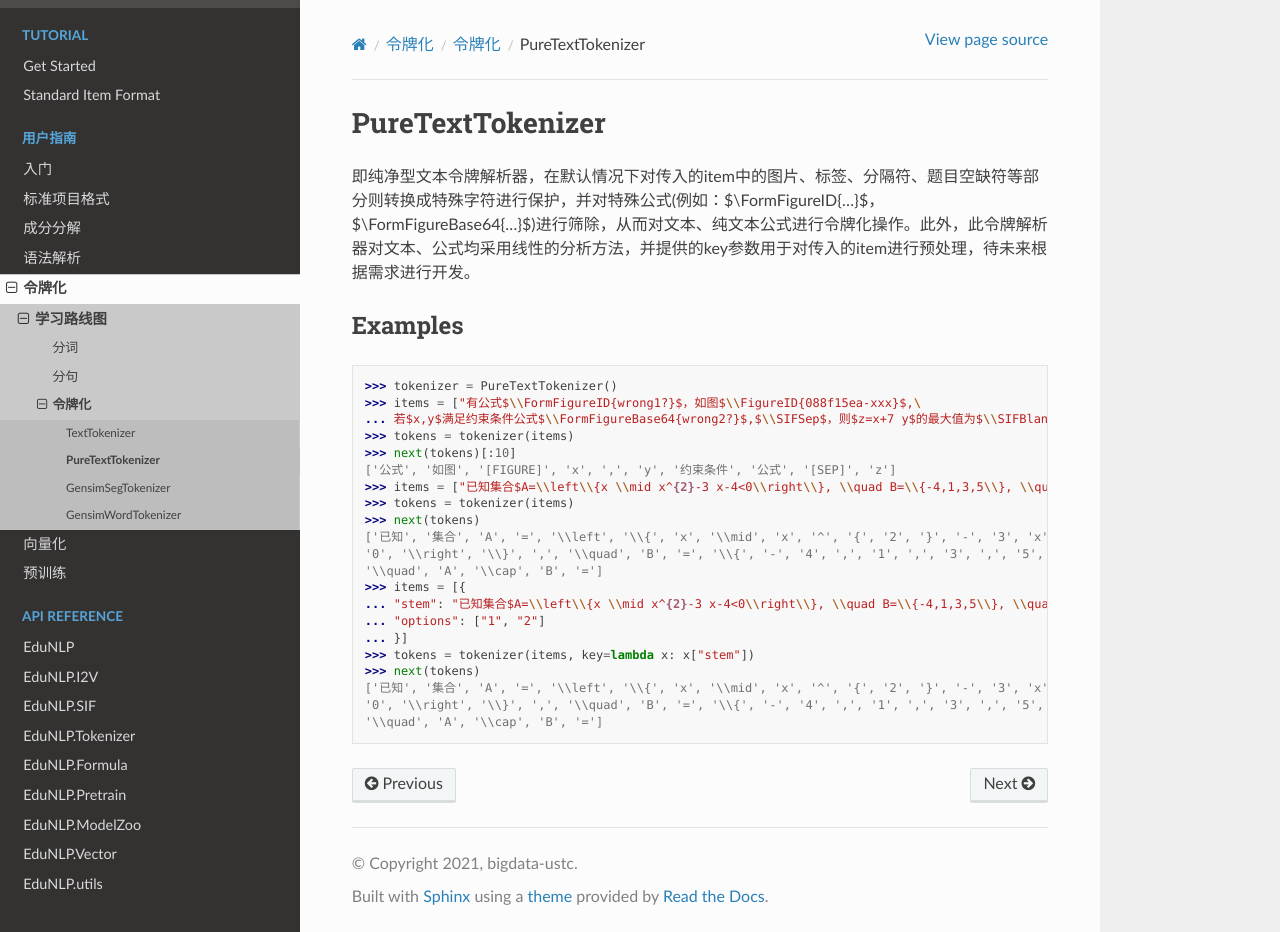
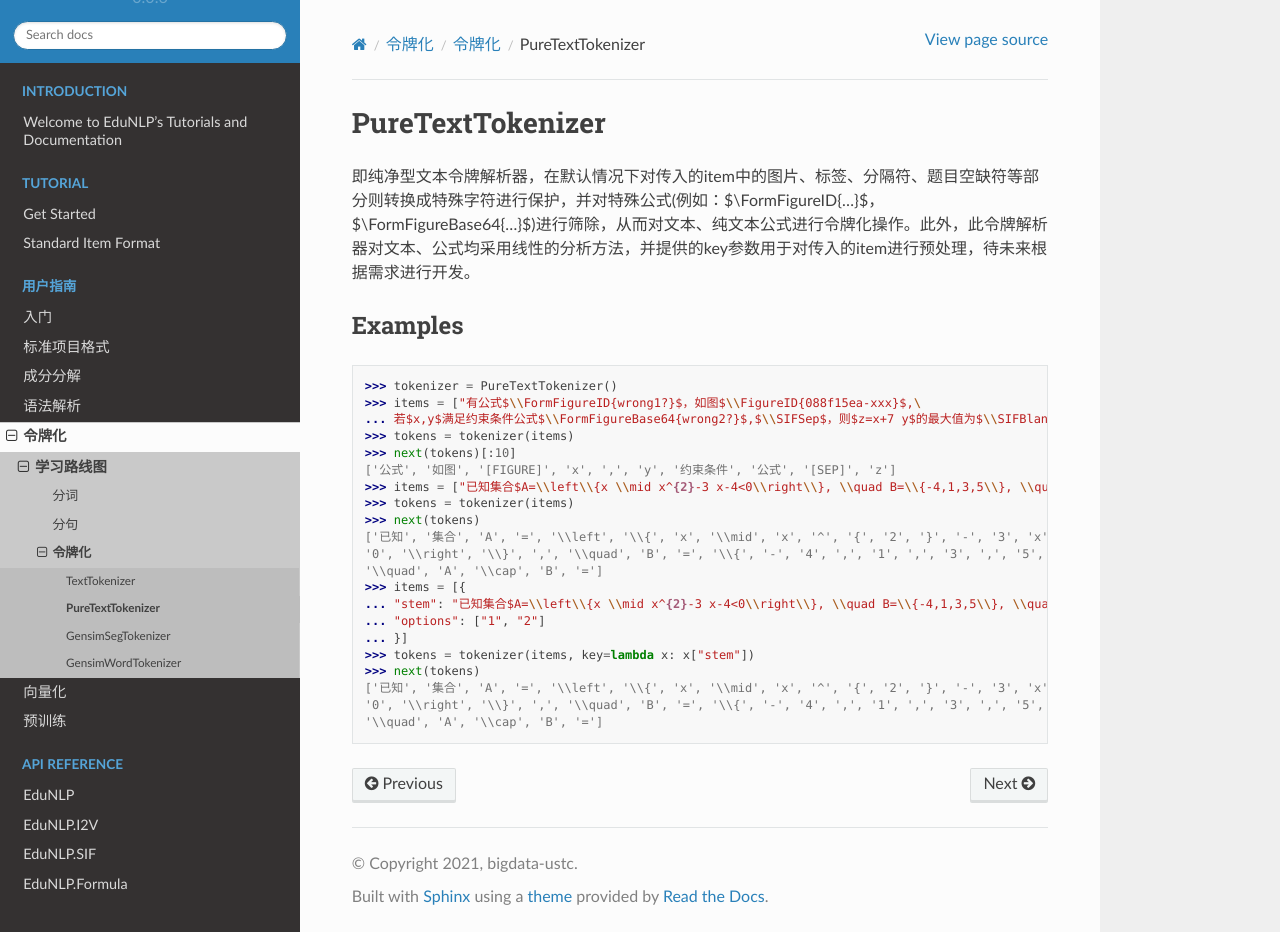
Before and after one commit to bigdata-ustc/EduNLP, a Sphinx documentation site: the page built from docs/source/tutorial/zh/tokenization/PureTextTokenizer.ipynb, in a window 1280 px wide and 932 px high. Built offline with Sphinx 7.4.7 and the Read the Docs theme 2.0.0, drawn with Linux system fonts in a browser that asks for light colours; pages that are not in the unit, such as notebooks, are missing from menus; the version number is read from the project's files by our own code.

Commit message:
Revert "[DOC]Update documents"

```diff
--- a/docs/source/api/ModelZoo.rst
+++ /dev/null
@@ -1,16 +0,0 @@
-EduNLP.ModelZoo
-==============
-
-rnn
------------
-
-.. automodule:: EduNLP.ModelZoo.rnn
-   :members:
-   :imported-members:
-
-utils
------------
-
-.. automodule:: EduNLP.ModelZoo.utils
-   :members:
-   :imported-members:
--- a/docs/source/api/pretrain.rst
+++ /dev/null
@@ -1,6 +0,0 @@
-EduNLP.Pretrain
-==================
-
-.. automodule:: EduNLP.Pretrain
-   :members:
-   :imported-members:
--- a/docs/source/api/tokenizer.rst
+++ /dev/null
@@ -1,6 +0,0 @@
-EduNLP.Tokenizer
-=====================================
-
-.. automodule:: EduNLP.Tokenizer
-   :members:
-   :imported-members:
--- a/docs/source/api/utils.rst
+++ /dev/null
@@ -1,6 +0,0 @@
-EduNLP.utils
-====================
-
-.. automodule:: EduNLP.utils
-   :members:
-   :imported-members:
--- a/docs/source/api/vector.rst
+++ /dev/null
@@ -1,9 +0,0 @@
-EduNLP.Vector
-==========================
-
-Vector
----------------
-
-.. automodule:: EduNLP.Vector
-   :members:
-   :imported-members:
--- a/docs/source/index.rst
+++ b/docs/source/index.rst
@@ -167,9 +167,4 @@ If this repository is helpful for you, please cite our work
    api/index
    api/i2v
    api/sif
-   api/tokenizer
    api/formula
-   api/pretrain
-   api/ModelZoo
-   api/vector
-   api/utils
```
Also changed, not shown: docs/source/api/index.rst (+0 -41 lines), docs/source/tutorial/zh/seg/语义成分分解.rst (+8 -0 lines), docs/source/tutorial/zh/tokenization/PureTextTokenizer.ipynb (renamed from docs/source/tutorial/zh/tokenization/PureTextTokenizer.rst), 5 other files.
